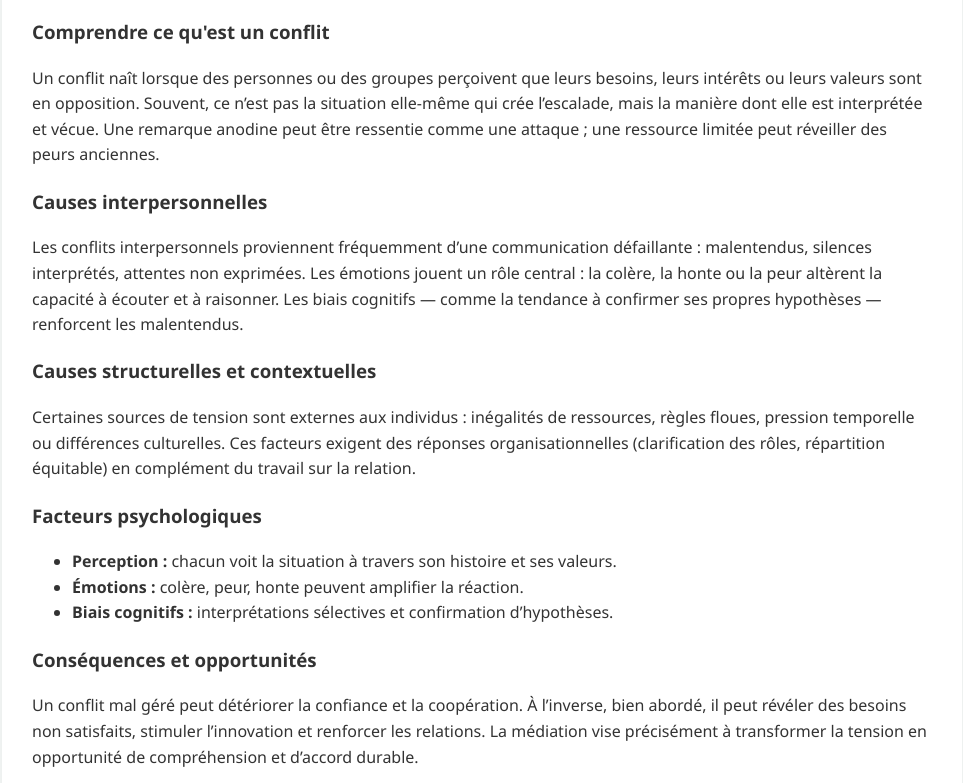
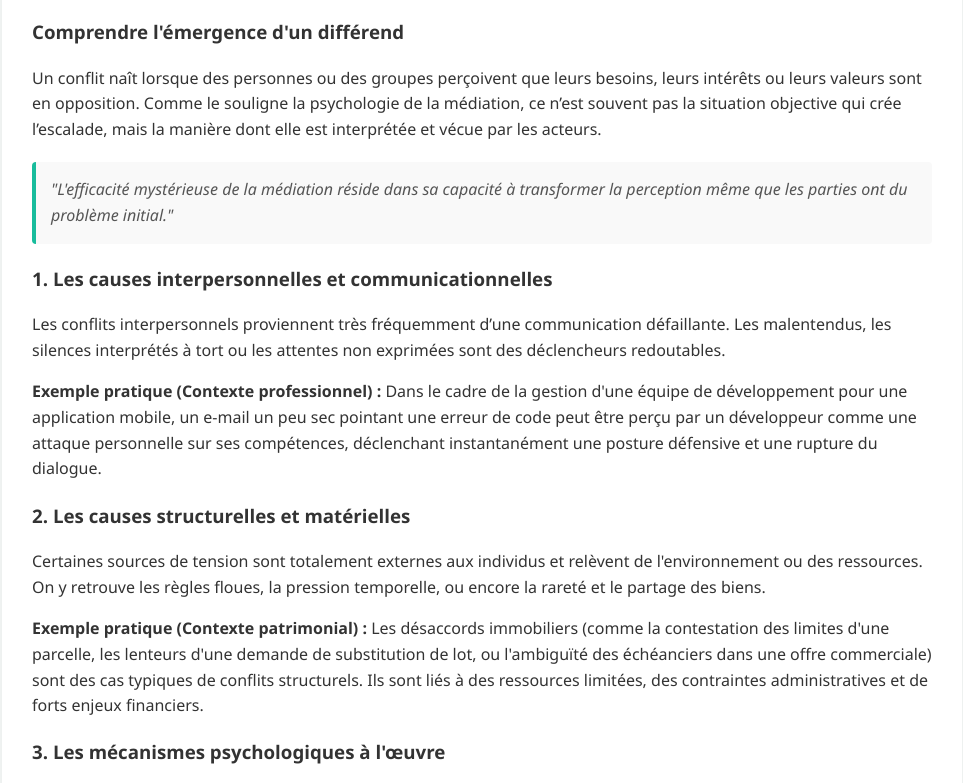
Before and after one commit to AlphaBetha01/AlphaBetha01-COLY-projet-html-esmt, a plain HTML site: page Origines.html in a window 1280 px wide. Shown: the part 278-1061 px from the top of the page, without its empty margins (158-1121 px from the left). Drawn offline with Linux system fonts and the light colour scheme.

```diff
--- a/Origines.html
+++ b/Origines.html
@@ -23,48 +23,61 @@
   </header>
 
   <main id="main">
-    <h2>Origines des conflits</h2>
+    <h2>Les racines profondes des conflits</h2>
 
     <section>
-      <h3>Comprendre ce qu'est un conflit</h3>
+      <h3>Comprendre l'émergence d'un différend</h3>
       <p>
         Un conflit naît lorsque des personnes ou des groupes perçoivent que leurs besoins, leurs intérêts ou leurs valeurs sont en opposition.
-        Souvent, ce n’est pas la situation elle‑même qui crée l’escalade, mais la manière dont elle est interprétée et vécue.
-        Une remarque anodine peut être ressentie comme une attaque ; une ressource limitée peut réveiller des peurs anciennes.
+        Comme le souligne la psychologie de la médiation, ce n’est souvent pas la situation objective qui crée l’escalade, mais la manière dont elle est interprétée et vécue par les acteurs.
+      </p>
+      <blockquote>
+        "L'efficacité mystérieuse de la médiation réside dans sa capacité à transformer la perception même que les parties ont du problème initial."
+      </blockquote>
+    </section>
+
+    <section>
+      <h3>1. Les causes interpersonnelles et communicationnelles</h3>
+      <p>
+        Les conflits interpersonnels proviennent très fréquemment d’une communication défaillante. Les malentendus, les silences interprétés à tort ou les attentes non exprimées sont des déclencheurs redoutables.
+      </p>
+      <p>
+        <strong>Exemple pratique (Contexte professionnel) :</strong> Dans le cadre de la gestion d'une équipe de développement pour une application mobile, un e-mail un peu sec pointant une erreur de code peut être perçu par un développeur comme une attaque personnelle sur ses compétences, déclenchant instantanément une posture défensive et une rupture du dialogue.
       </p>
     </section>
 
     <section>
-      <h3>Causes interpersonnelles</h3>
+      <h3>2. Les causes structurelles et matérielles</h3>
       <p>
-        Les conflits interpersonnels proviennent fréquemment d’une communication défaillante : malentendus, silences interprétés, attentes non exprimées.
-        Les émotions jouent un rôle central : la colère, la honte ou la peur altèrent la capacité à écouter et à raisonner.
-        Les biais cognitifs — comme la tendance à confirmer ses propres hypothèses — renforcent les malentendus.
+        Certaines sources de tension sont totalement externes aux individus et relèvent de l'environnement ou des ressources. On y retrouve les règles floues, la pression temporelle, ou encore la rareté et le partage des biens.
+      </p>
+      <p>
+        <strong>Exemple pratique (Contexte patrimonial) :</strong> Les désaccords immobiliers (comme la contestation des limites d'une parcelle, les lenteurs d'une demande de substitution de lot, ou l'ambiguïté des échéanciers dans une offre commerciale) sont des cas typiques de conflits structurels. Ils sont liés à des ressources limitées, des contraintes administratives et de forts enjeux financiers.
       </p>
     </section>
 
     <section>
-      <h3>Causes structurelles et contextuelles</h3>
+      <h3>3. Les mécanismes psychologiques à l'œuvre</h3>
       <p>
-        Certaines sources de tension sont externes aux individus : inégalités de ressources, règles floues, pression temporelle ou différences culturelles.
-        Ces facteurs exigent des réponses organisationnelles (clarification des rôles, répartition équitable) en complément du travail sur la relation.
+        Pour désamorcer un conflit, il faut comprendre les rouages psychologiques complexes qui l'entretiennent. Plusieurs phénomènes entrent en jeu :
+      </p>
+      <ul>
+        <li><strong>La perception sélective :</strong> Chacun voit la situation à travers le prisme de son histoire et de ses valeurs, en ignorant (inconsciemment) les éléments factuels qui contredisent sa vision.</li>
+        <li><strong>La victimisation compétitive :</strong> Un phénomène psychologique où chaque partie est intimement convaincue d'être la "vraie" victime de la situation, ce qui lui donne l'illusion d'être en droit de se comporter de manière intransigeante.</li>
+        <li><strong>Le rôle des émotions :</strong> La colère, la peur ou le sentiment d'injustice saturent la cognition. Elles altèrent considérablement la capacité à écouter l'autre et à faire preuve de recul.</li>
+      </ul>
+      <p>
+        <strong>Exemple pratique (Contexte familial) :</strong> Lors du règlement d'une succession, un frère et une sœur peuvent se déchirer violemment pour la possession d'un meuble sans grande valeur financière. L'origine du conflit n'est pas matérielle, mais psychologique : le meuble cristallise des blessures d'enfance non résolues (sentiment d'injustice, besoin de reconnaissance, perception d'une préférence parentale). La médiation familiale va permettre de décoder cette charge émotionnelle pour débloquer le conflit matériel.
       </p>
     </section>
 
     <section>
-      <h3>Facteurs psychologiques</h3>
-      <ul>
-        <li><strong>Perception :</strong> chacun voit la situation à travers son histoire et ses valeurs.</li>
-        <li><strong>Émotions :</strong> colère, peur, honte peuvent amplifier la réaction.</li>
-        <li><strong>Biais cognitifs :</strong> interprétations sélectives et confirmation d’hypothèses.</li>
-      </ul>
-    </section>
-
-    <section>
-      <h3>Conséquences et opportunités</h3>
+      <h3>Conséquences et opportunités de transformation</h3>
       <p>
-        Un conflit mal géré peut détériorer la confiance et la coopération. À l’inverse, bien abordé, il peut révéler des besoins non satisfaits,
-        stimuler l’innovation et renforcer les relations. La médiation vise précisément à transformer la tension en opportunité de compréhension et d’accord durable.
+        Un conflit ignoré ou mal géré va inévitablement détériorer la confiance, paralyser la coopération et engendrer de la souffrance. À l’inverse, s'il est abordé avec la bonne méthode, il devient une formidable occasion de révéler des besoins non satisfaits.
+      </p>
+      <p>
+        L'objectif n'est pas d'effacer le conflit, mais d'utiliser cette friction pour clarifier les zones d'ombre, stimuler la recherche de solutions et aboutir à un équilibre qui renforce la relation.
       </p>
     </section>
   </main>
--- a/Style.css
+++ b/Style.css
@@ -69,7 +69,7 @@
 
 
 .auto-evaluation {
-    background-color: #f8fbfb; /
+    background-color: #f8fbfb;
     border: 1px solid #e1e8ed;
     padding: 30px;
     border-radius: 8px;
@@ -171,3 +171,15 @@
 .skip-link{position:absolute;left:-999px;}
 .skip-link:focus{left:10px;top:10px;}
 a:focus{outline:3px solid #18bc9c;outline-offset:2px;}
+
+/* Style pour citations */
+blockquote {
+    border-left: 4px solid #18bc9c;
+    padding-left: 15px;
+    font-style: italic;
+    color: #555555;
+    background-color: #f9f9f9;
+    padding: 15px;
+    border-radius: 4px;
+    margin: 20px 0;
+}
```
Also changed, not shown: Ressources.html (+2 -2 lines).
